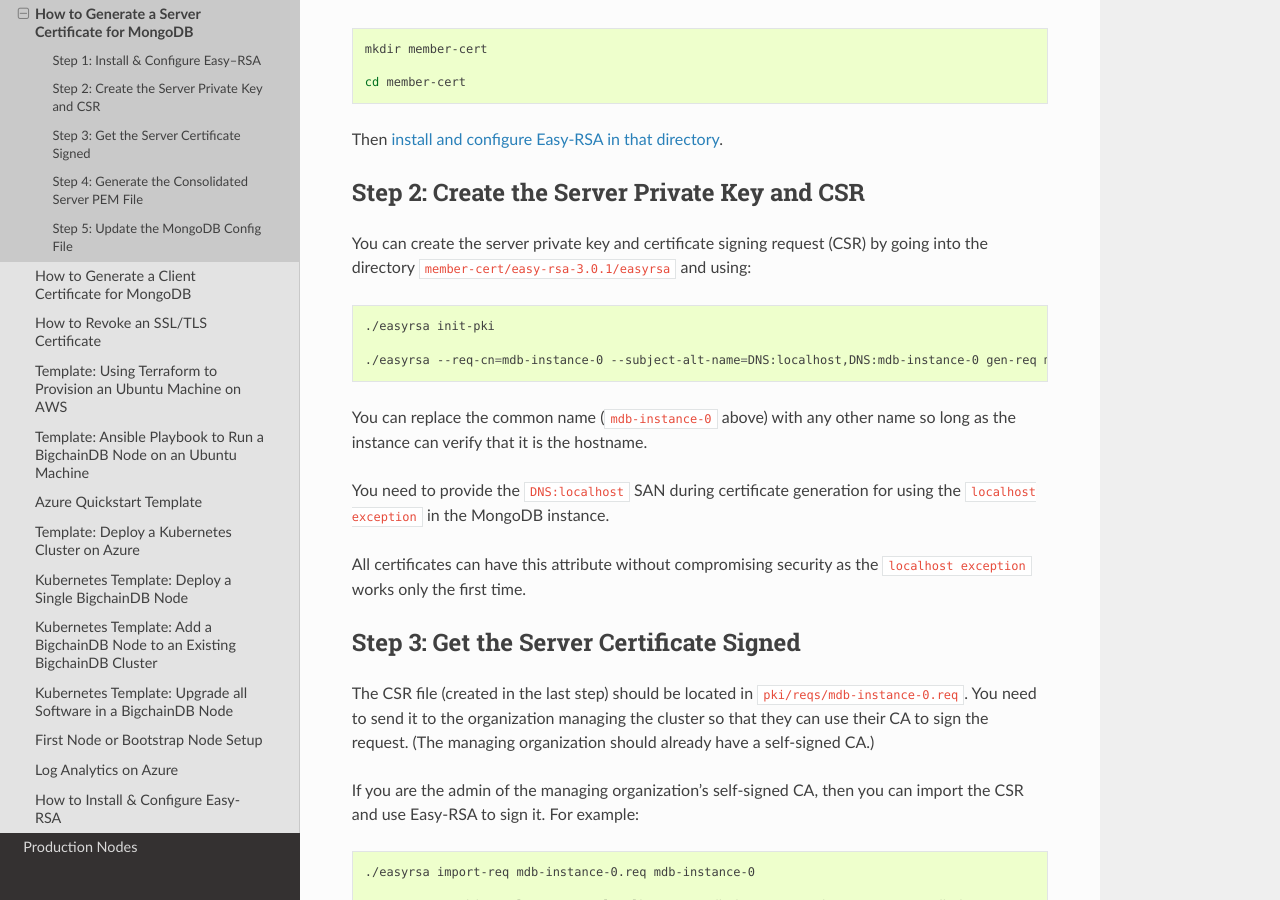
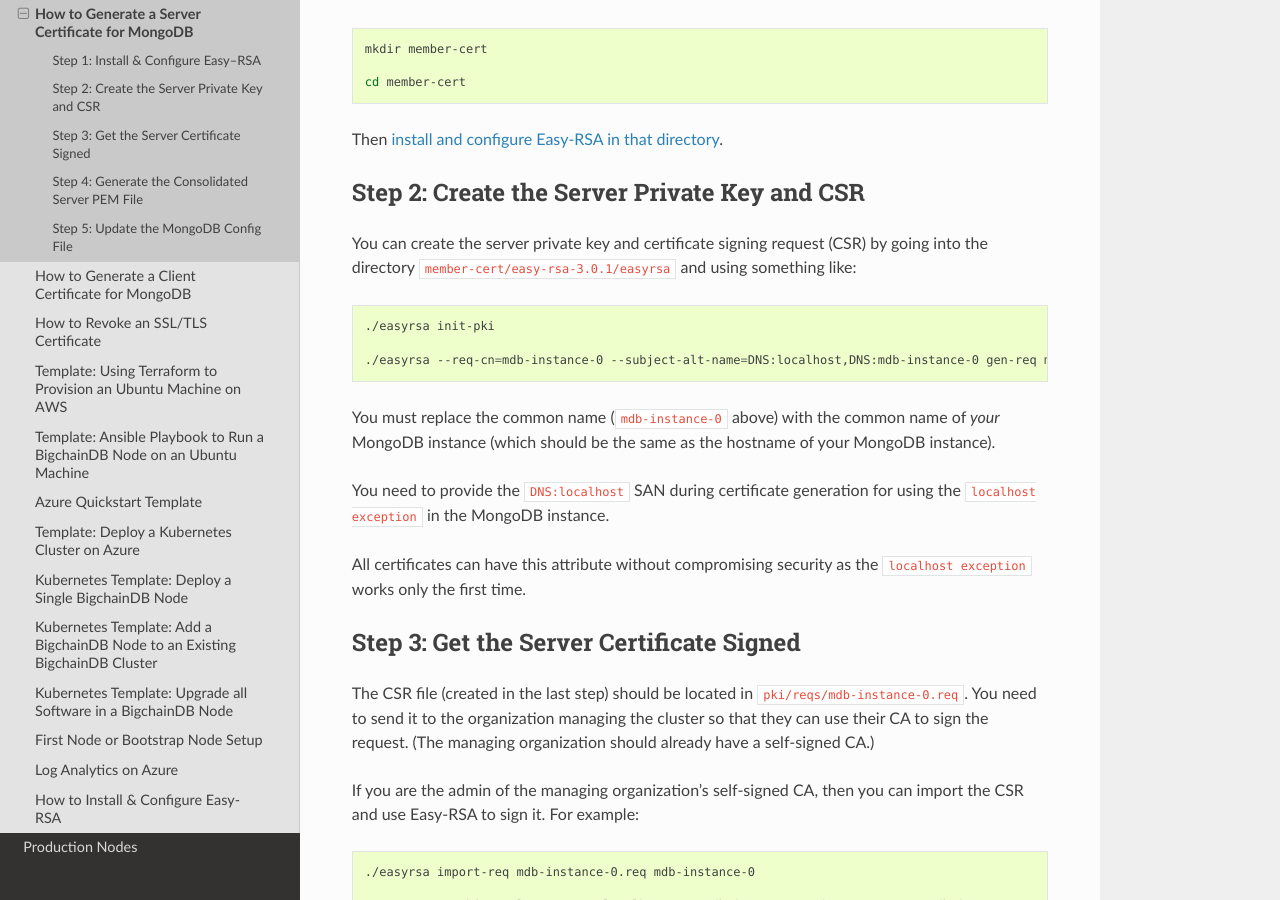
Before and after one commit to bigchaindb/bigchaindb, a Sphinx documentation site: the page built from docs/server/source/cloud-deployment-templates/server-tls-certificate.rst, in a window 1280 px wide and 900 px high, scrolled down 356 px. Built offline with Sphinx 7.4.7 and the Read the Docs theme 2.0.0, drawn with Linux system fonts in a browser that asks for light colours; pages that are not in the unit, such as notebooks, are missing from menus.

Commit message:
docs: clarified instructions for generating server CSR

```diff
--- a/docs/server/source/cloud-deployment-templates/server-tls-certificate.rst
+++ b/docs/server/source/cloud-deployment-templates/server-tls-certificate.rst
@@ -27,7 +27,7 @@
 
 You can create the server private key and certificate signing request (CSR)
 by going into the directory ``member-cert/easy-rsa-3.0.1/easyrsa``
-and using:
+and using something like:
 
 .. code:: bash
 
@@ -35,8 +35,9 @@
 
    ./easyrsa --req-cn=mdb-instance-0 --subject-alt-name=DNS:localhost,DNS:mdb-instance-0 gen-req mdb-instance-0 nopass
 
-You can replace the common name (``mdb-instance-0`` above) with any other name
-so long as the instance can verify that it is the hostname.
+You must replace the common name (``mdb-instance-0`` above)
+with the common name of *your* MongoDB instance
+(which should be the same as the hostname of your MongoDB instance).
 
 You need to provide the ``DNS:localhost`` SAN during certificate generation for
 using the ``localhost exception`` in the MongoDB instance.
```
